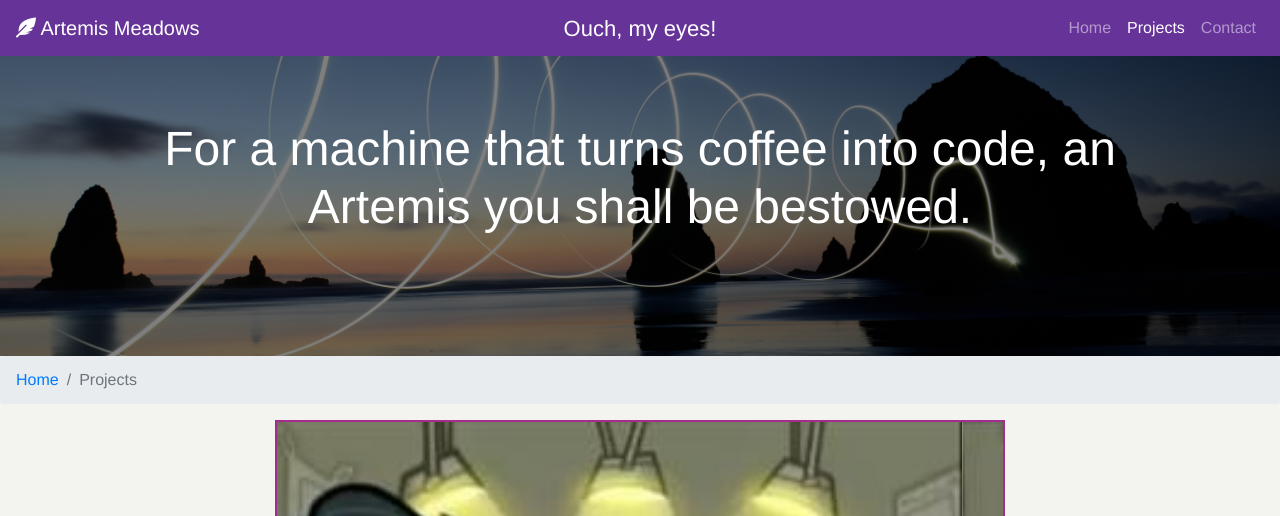
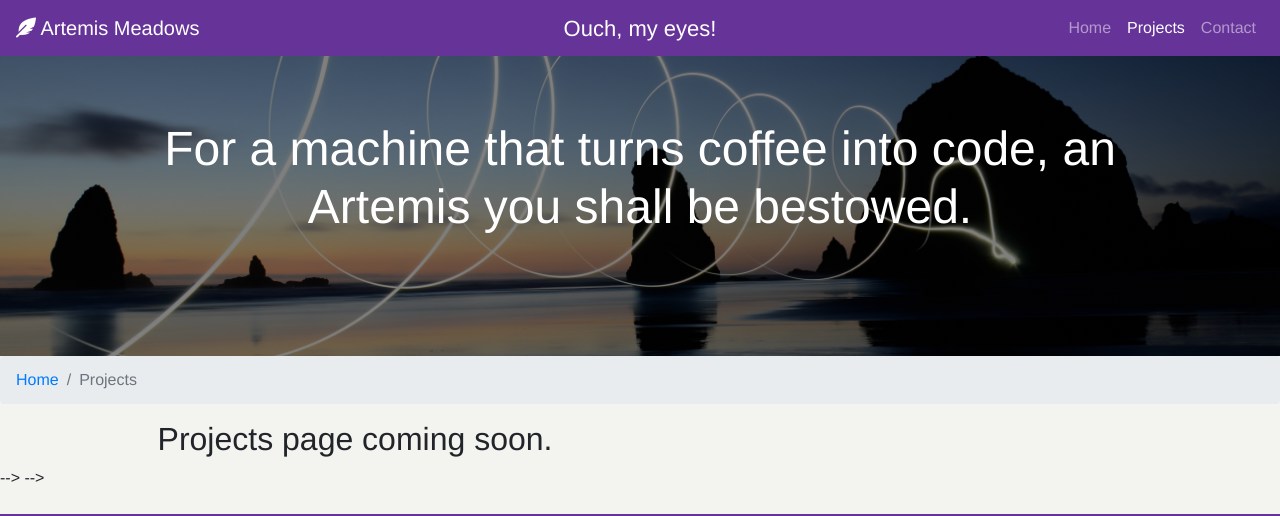
Before and after one commit to artemismeadows/Portfolio-Project, a website: page projects.html in a window 1280 px wide. Shown: the top 516 px of the page. Drawn offline with nearby package versions, Linux system fonts and the light colour scheme.

Commit message:
Updated Projects page

```diff
--- a/index.html
+++ b/index.html
@@ -46,8 +46,6 @@
       </div>
     </div>
   </div>
-
-  <script>alert("Don't forget to fix your h1 and p before final deployment");</script>
 
   <nav aria-label="breadcrumb">
     <ol class="breadcrumb">
--- a/projects.html
+++ b/projects.html
@@ -54,8 +54,18 @@
       <li class="breadcrumb-item active" aria-current="page">Projects</li>
     </ol>
   </nav>
+<main>
+  <div class="container">
+    <class class="row row-content align-items-center">
+      <div class="col col-lg-6">
+        <h2 class="text-center">Projects page coming soon. </h2>
+      </div>
+      </class>
+    </div>
+  </div>
+</main>
 
-  <div class="container">
+<!-- <div class="container">
     <div class="row row-content">
         <div class="col-md-8 mx-auto">
             <div id="homeCarousel" class="carousel slide" data-ride="carousel">
@@ -69,6 +79,8 @@
                         <div class="carousel-caption">
                             <h3>And this is where I'd put my projects</h3>
                             <!--<p class="d-none d-sm-block"></p>-->
+-->
+<!--
                         </div>
                     </div>
                     <div class="carousel-item">
@@ -76,6 +88,8 @@
                         <div class="carousel-caption">
                             <h3>If I had any!</h3>
                             <!--<p class="d-none d-sm-block"></p>-->
+-->
+<!--
                         </div>
                     </div>
                 </div>
@@ -91,6 +105,7 @@
         </div>
     </div>
   </div>
+-->
 
   <br><br>
 
```
